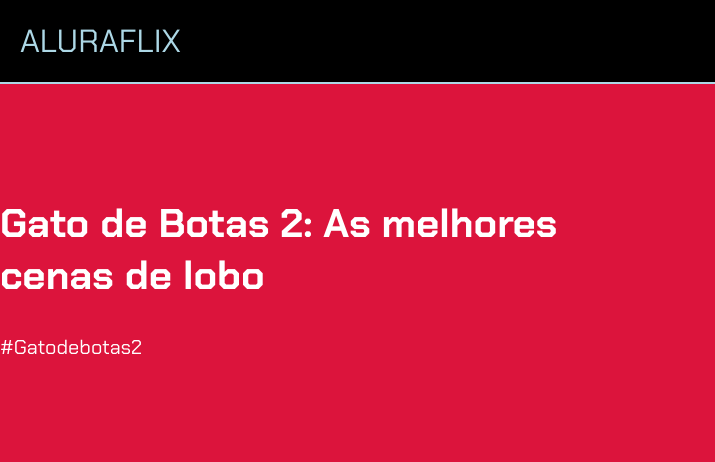
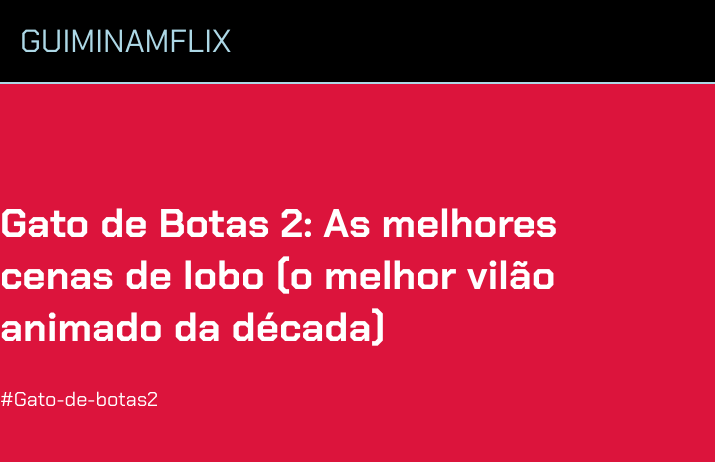
Before and after one commit to Ellenky/alura-flix, a plain HTML site: page index.html in a window 1280 px wide. Shown: the top 462 px of the page, 0-715 px from the left. Drawn offline with Linux system fonts and the light colour scheme.

Commit message:
Update index.html

```diff
--- a/index.html
+++ b/index.html
@@ -7,16 +7,16 @@
     <link
         href="https://fonts.googleapis.com/css2?family=Chakra+Petch:ital,wght@0,300;0,400;0,500;0,600;0,700;1,300;1,400;1,500;1,600;1,700&display=swap"
         rel="stylesheet">
-    <title>Aluraflix</title>
+    <title>Guiminamflix</title>
 </head>
 
 <body>
-    <header>ALURAFLIX</header>
+    <header>GUIMINAMFLIX</header>
 
     <section class="chamada">
         <div class="chamada-texto">
-            <h1>Gato de Botas 2: As melhores cenas de lobo</h1>
-            <p>#Gatodebotas2</p>
+            <h1>Gato de Botas 2: As melhores cenas de lobo (o melhor vilão animado da década)</h1>
+            <p>#Gato-de-botas2</p>
         </div>
 
         <div>
```
